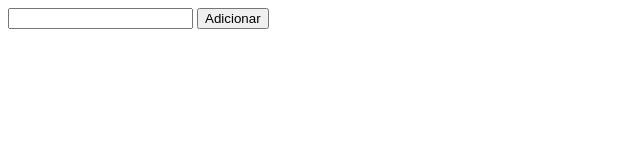
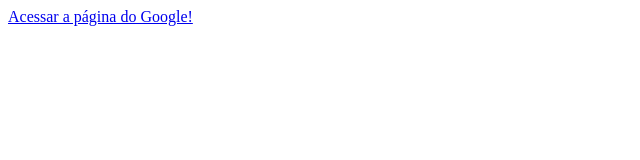
Before and after one commit to AlvarinoLemes/Estudos, a plain HTML site: page elementos.html in a window 1280 px wide. Shown: the whole page, without its empty margins (0-640 px from the left). Drawn offline with Linux system fonts and the light colour scheme.

Commit message:
nova pasta

```diff
--- a/elementos.html
+++ b/elementos.html
@@ -7,19 +7,22 @@
 </head>
 <body>
     <div id="app">
-        <input type="text" name="nome" />
-        <button class="botao">Adicionar</button>
+            <input id="oi">
     </div>
 
     <script>
-        var inputElement = document.querySelector('input[name=nome]')
-        var btnElement = document.querySelector('button.botao');
+        var linkElement = document.createElement('a');
+        linkElement.setAttribute('href', 'http://google.com/');
+        linkElement.setAttribute('title', 'Site de pesquisa');
 
-        btnElement.onclick = function() {
-            var text = inputElement.value;
-            alert(text);
-        }
+        var textElement = document.createTextNode('Acessar a página do Google!');
+        linkElement.appendChild(textElement);
 
+        var containerElement = document.querySelector('#app');
+        containerElement.appendChild(linkElement);
+
+        var removeElement = document.querySelector('#oi');
+        containerElement.removeChild(removeElement);
     </script>
 </body>
 </html>
```
Also changed, not shown: alterandoestilo.html (added, +19 -0 lines), atividades/atividade1.html (renamed from atividade1.html), atividades/atividade2.html (renamed from atividade2.html), atividades/atividade3.html (renamed from atividade3.html), atividades/atividade4.html (renamed from atividade4.html), atividades/atividade5.html (renamed from atividade5.html).
